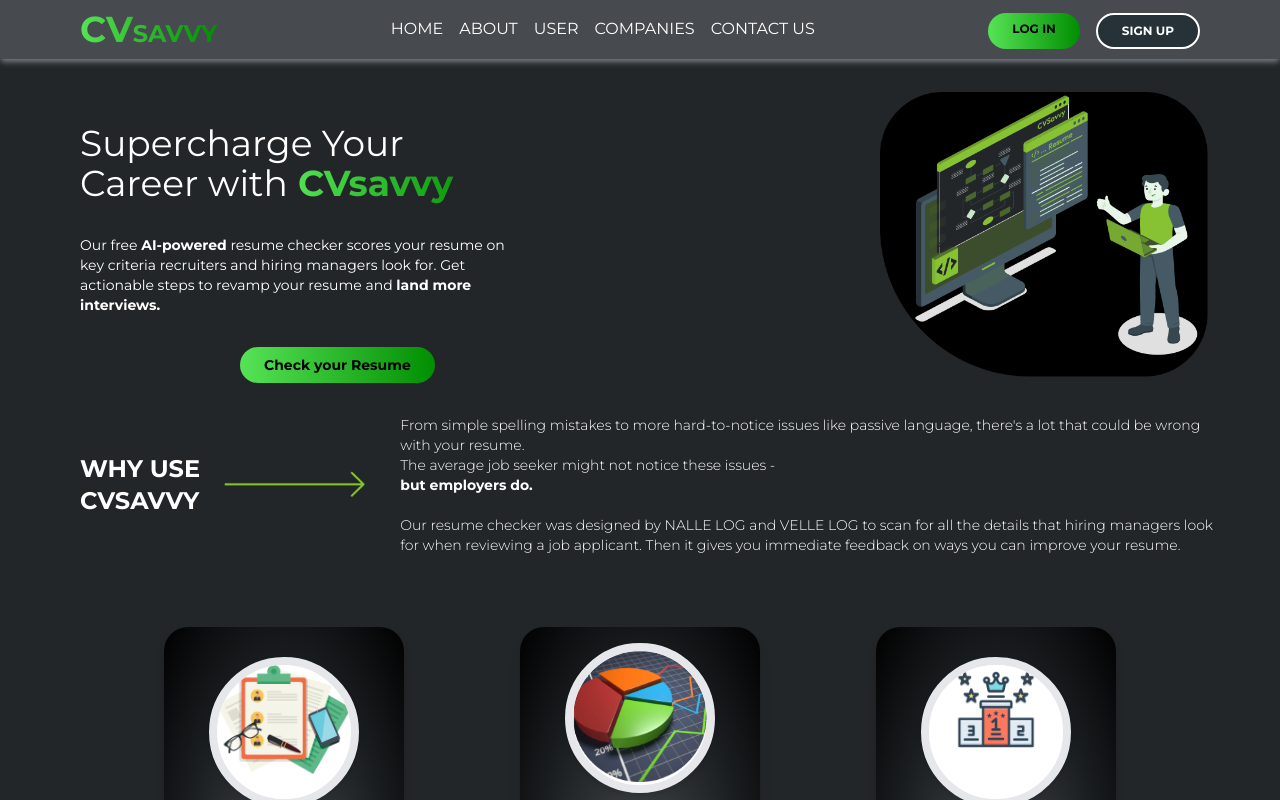
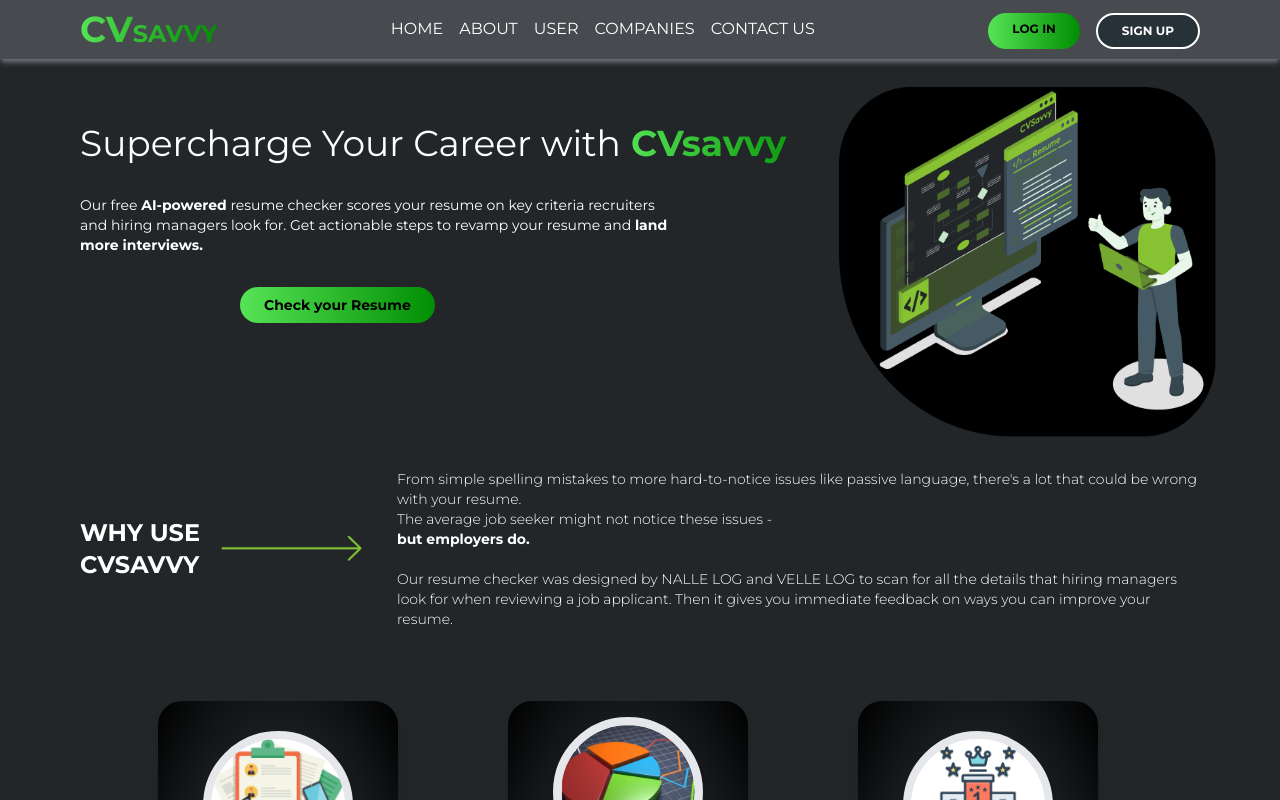
Before and after one commit to paraschuri/CVsavvy, a React (Vite) app in the folder frontend/: page / in a window 1280 px wide. Shown: the top 800 px of the page. Built offline with nearby package versions, Linux system fonts and the light colour scheme.

Commit message:
Updating Home page

```diff
--- a/frontend/src/pages/Home.jsx
+++ b/frontend/src/pages/Home.jsx
@@ -13,9 +13,12 @@ const Home = () => {
 
     return (
         <>
-            <div className="text-white max-w-[1300px] px-10 mx-auto w-screen">
-                <div className="flex flex-col-reverse items-center lg:flex-row lg:gap-8">
-                    <div className="lg:mt-16 lg:w-[67%] lg:ml-10 lg:block flex flex-col items-center justify-center mt-4">
+            <div className="text-white max-w-[1300px] px-10 pr-16 mx-auto w-screen">
+                <div className="flex flex-col lg:flex-row gap-4">
+                    <div className="mt-7 flex justify-center lg:hidden">
+                        <img src={hero_img} alt="hello" className="h-[300px] w-[350px]" />
+                    </div>
+                    <div className="lg:mt-16 lg:w-[67%] lg:ml-10 lg:block flex flex-col items-center ">
                         <h1 className="text-xl min-[440px]:text-2xl min-[540px]:text-3xl sm:text-4xl font-medium ml-2 lg:ml-0">Supercharge Your Career with
                             <span className="textGradient mt-2 pr-8 text-xl min-[440px]:text-2xl min-[540px]:text-3xl sm:text-4xl font-semibold "> CVsavvy</span>
                         </h1>
@@ -23,8 +26,8 @@ const Home = () => {
                         <p className="mt-4 sm:mt-8 lg:max-w-[600px] text-xs sm:text-sm md:w-full ml-2 lg:ml-0">Our free <span className="font-semibold">AI-powered</span> resume checker scores your resume on key criteria recruiters and hiring managers look for. Get actionable steps to revamp your resume and <span className="font-semibold">land more interviews.</span></p>
                         <button className="bgGradient py-2 px-6 mt-6 lg:mt-8 lg:ml-40 text-sm rounded-3xl font-semibold text-black">Check your Resume</button>
                     </div>
-                    <div className="mt-7 mr-8 flex size-12 h-full w-full items-center justify-center lg:items-end lg:justify-end">
-                        <img src={hero_img} alt="hello" className="md:w-1/2 w-2/3" />
+                    <div className="mt-7 hidden lg:block">
+                        <img src={hero_img} alt="hello" className="h-[350px] w-[400px]" />
                     </div>
                 </div>
                 <div className="flex lg:ml-10 lg:my-8 mb-6 lg:flex-row mt-8 flex-col items-start ml-2">
```
